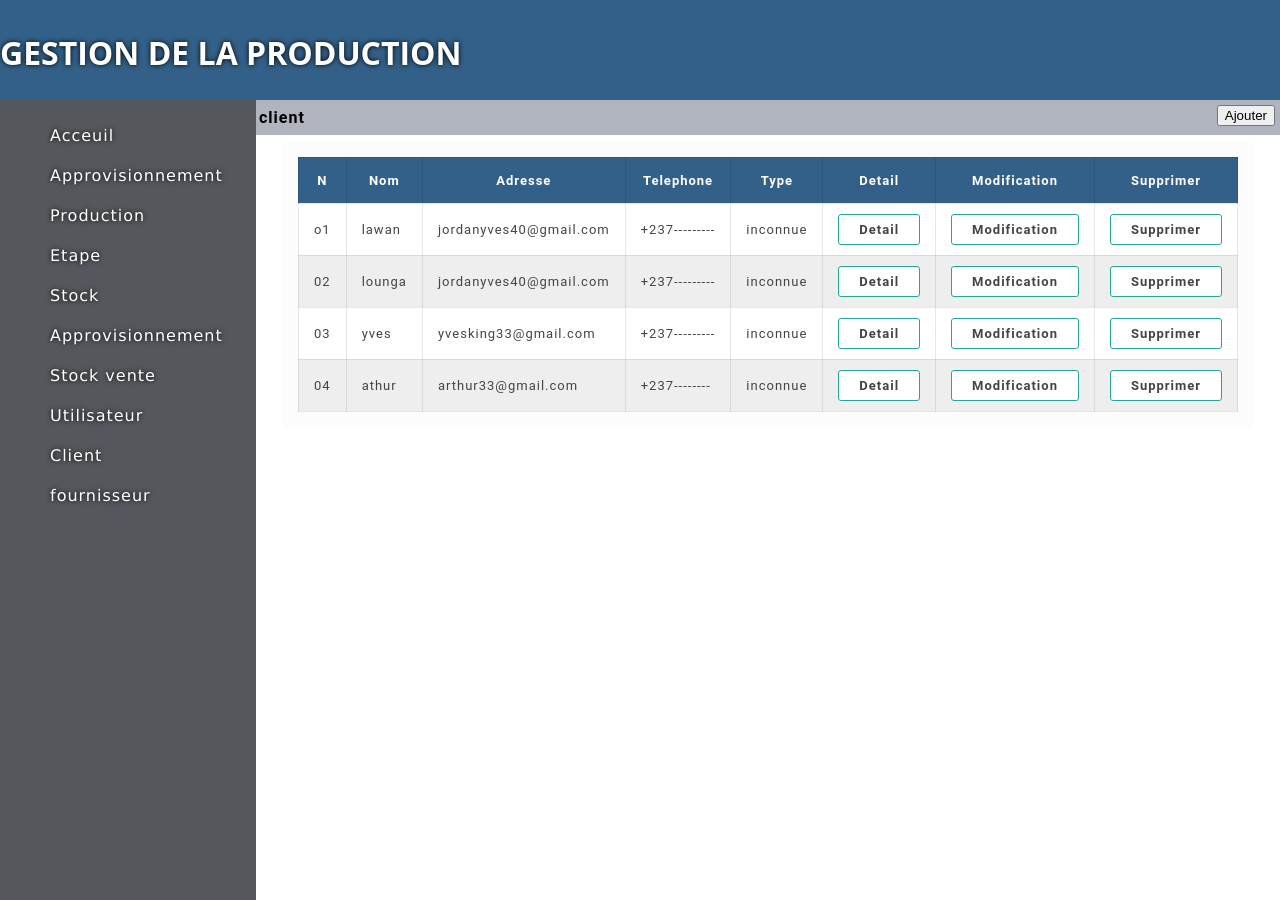
After one commit to pezana/blesscomputer, a Django app: page /client in a window 1280 px wide. The commit adds this page. Run offline with Django 4.2, Linux system fonts and the light colour scheme.

Commit message:
mofication de la fenetre client

```diff
--- /dev/null
+++ b/prod/client.py
@@ -0,0 +1,6 @@
+from django.shortcuts import render
+from prod.models import *
+
+
+def redirectionclient(request):
+     return render(request,'client.html')
--- a/prod/templates/base.html
+++ b/prod/templates/base.html
@@ -39,7 +39,7 @@
                 <a href="">Utilisateur</a>
             </li>
             <li>
-                <a href="">Client</a>
+                <a href="{% url 'clientLien' %}">Client</a>
             </li>
             <li>
                 <a href="{% url 'fournisseurLien' %}">fournisseur</a>
--- /dev/null
+++ b/prod/templates/client.html
@@ -0,0 +1,199 @@
+{% extends 'base.html' %} {% block titre %}
+ client {% endblock titre %}
+ {%block contenu %}
+ <style>
+    /* Style pour table fournisseur */
+    * {
+            box-sizing: border-box;
+        }
+        body>div{
+            min-height: 100vh;
+            display: flex;
+            font-family: 'Roboto', sans-serif;
+        }
+        .table_responsive {
+            position: relative;
+            top: -27%;
+            max-width: 1000px;
+            border: 0px solid #00bcd4;
+            background-color: #efefef33;
+            padding: 15px;
+            overflow: auto;
+            margin: auto;
+            border-radius: 4px;
+        }
+        table {
+            width: 100%;
+            font-size: 13px;
+            color: #444;
+            white-space: nowrap;
+            border-collapse: collapse;
+        }
+        table>thead {
+            background-color: rgb(51, 96, 136);
+            color: #fff;
+        }
+        table>thead th {
+            padding: 15px;
+        }
+        table th,
+        table td {
+            border: 1px solid #00000017;
+            padding: 10px 15px;
+        }
+        table>tbody>tr>td>img {
+            display: inline-block;
+            width: 60px;
+            height: 60px;
+            object-fit: cover;
+            border-radius: 50%;
+            border: 4px solid #fff;
+            box-shadow: 0 2px 6px #0003;
+        }
+        .action_btn {
+            display: flex;
+            justify-content: center;
+            gap: 10px;
+        }
+        .action_btn>a {
+            text-decoration: none;
+            color: #444;
+            background: #fff;
+            border: 1px solid;
+            display: inline-block;
+            padding: 7px 20px;
+            font-weight: bold;
+            border-radius: 3px;
+            transition: 0.3s ease-in-out;
+        }
+        .action_btn>a:nth-child(1) {
+            border-color: #26a69a;
+        }
+        .action_btn>a:nth-child(2) {
+            border-color: orange;
+        }
+        .action_btn>a:hover {
+            box-shadow: 0 3px 8px #0003;
+        }
+        table>tbody>tr {
+            background-color: #fff;
+            transition: 0.3s ease-in-out;
+        }
+        table>tbody>tr:nth-child(even) {
+            background-color: rgb(238, 238, 238);
+        }
+        table>tbody>tr:hover{
+            filter: drop-shadow(0px 2px 6px #0002);
+        }
+
+</style>
+
+
+<div class="table_responsive">
+    <table>
+      <thead>
+        <tr>
+          <th>N</th>
+          <th>Nom</th>
+          <th>Adresse</th>
+          <th>Telephone</th>
+          <th>Type</th>
+          <th>Detail</th>
+          <th>Modification</th>
+          <th>Supprimer</th>
+        </tr>
+      </thead>
+      <tbody>
+        <tr>
+            <td>o1</td>
+            <td>lawan</td>
+          <td>jordanyves40@gmail.com</td>
+          <td>+237---------</td>
+          <td>inconnue</td>
+          <td>
+            <span class="action_btn">
+                <a href="#">Detail</a>
+              </span>
+          </td>
+          <td>
+            <span class="action_btn">
+              <a href="#">Modification</a>
+            </span>
+          </td>
+          <td>
+            <span class="action_btn">
+                <a href="#">Supprimer</a>
+              </span>
+          </td>
+        </tr>
+          <td>02</td>
+          <td>lounga</td>
+          <td>jordanyves40@gmail.com</td>
+          <td>+237---------</td>
+          <td>inconnue</td>
+          <td>
+            <span class="action_btn">
+                <a href="#">Detail</a>
+              </span>
+          </td>
+          <td>
+            <span class="action_btn">
+              <a href="#">Modification</a>
+            </span>
+          </td>
+          <td>
+            <span class="action_btn">
+                <a href="#">Supprimer</a>
+              </span>
+          </td>
+        </tr>
+
+        <tr>
+            <td>03</td>
+            <td>yves</td>
+            <td>yvesking33@gmail.com</td>
+            <td>+237---------</td>
+            <td>inconnue</td>
+            <td>
+              <span class="action_btn">
+                  <a href="#">Detail</a>
+                </span>
+            </td>
+            <td>
+              <span class="action_btn">
+                <a href="#">Modification</a>
+              </span>
+            </td>
+            <td>
+              <span class="action_btn">
+                  <a href="#">Supprimer</a>
+                </span>
+            </td>
+          </tr>
+
+        <tr>
+            <td>04</td>
+            <td>athur</td>
+            <td>arthur33@gmail.com</td>
+            <td>+237--------</td>
+            <td>inconnue</td>
+            <td>
+              <span class="action_btn">
+                  <a href="#">Detail</a>
+                </span>
+            </td>
+            <td>
+              <span class="action_btn">
+                <a href="#">Modification</a>
+              </span>
+            </td>
+            <td>
+              <span class="action_btn">
+                  <a href="#">Supprimer</a>
+                </span>
+            </td>
+          </tr>
+      </tbody>
+    </table>
+  </div>
+  {% endblock contenu %}
--- a/prod/urls.py
+++ b/prod/urls.py
@@ -4,7 +4,7 @@ from . import approv
 from . import production
 from . import fournisseur
 from . import fen_EtapeDeProduction
-
+from . import client
 
 
 urlpatterns = [
@@ -12,6 +12,7 @@ urlpatterns = [
     path('Approvisionnement',approv.redirectionapprov,name='approvLien'),
     path('Production',production.redirectionproduction,name='prodLien'),
     path('Fournisseur',fournisseur.redirectionfournisseur,name='fournisseurLien'),
-    path('Etape', fen_EtapeDeProduction.redirectionEtape, name='EtapeLien')
+    path('Etape', fen_EtapeDeProduction.redirectionEtape, name='EtapeLien'),
+    path('client', client.redirectionclient, name='clientLien')
 
 ]
```
